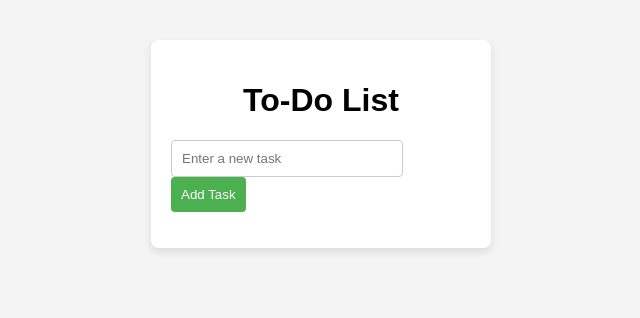
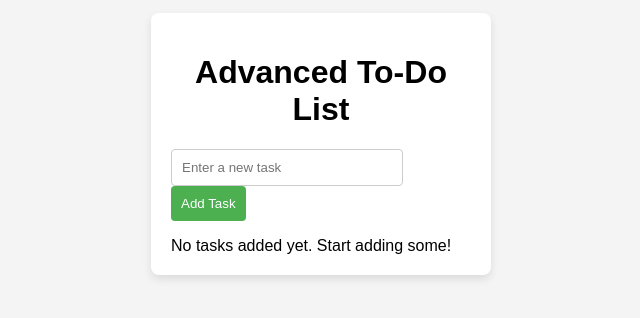
Before and after one commit to PRASHANTRAGHAV567/TO-DO-list, a plain HTML site: page index.html in a window 1280 px wide. Shown: the part 256-574 px from the top of the page, without its empty margins (319-959 px from the left). Drawn offline with Linux system fonts and the light colour scheme.

Commit message:
Update index.html

```diff
--- a/index.html
+++ b/index.html
@@ -3,15 +3,18 @@
 <head>
     <meta charset="UTF-8">
     <meta name="viewport" content="width=device-width, initial-scale=1.0">
-    <title>To-Do List</title>
+    <title>Advanced To-Do List</title>
     <link rel="stylesheet" href="style.css">
 </head>
 <body>
     <div class="todo-container">
-        <h1>To-Do List</h1>
+        <h1>Advanced To-Do List</h1>
         <input type="text" id="taskInput" placeholder="Enter a new task">
         <button id="addTaskButton">Add Task</button>
-        <ul id="taskList"></ul>
+        <div id="taskContainer">
+            <ul id="taskList"></ul>
+        </div>
+        <div id="noTasksMessage" class="hidden">No tasks added yet. Start adding some!</div>
     </div>
 
     <script src="script.js"></script>
```
